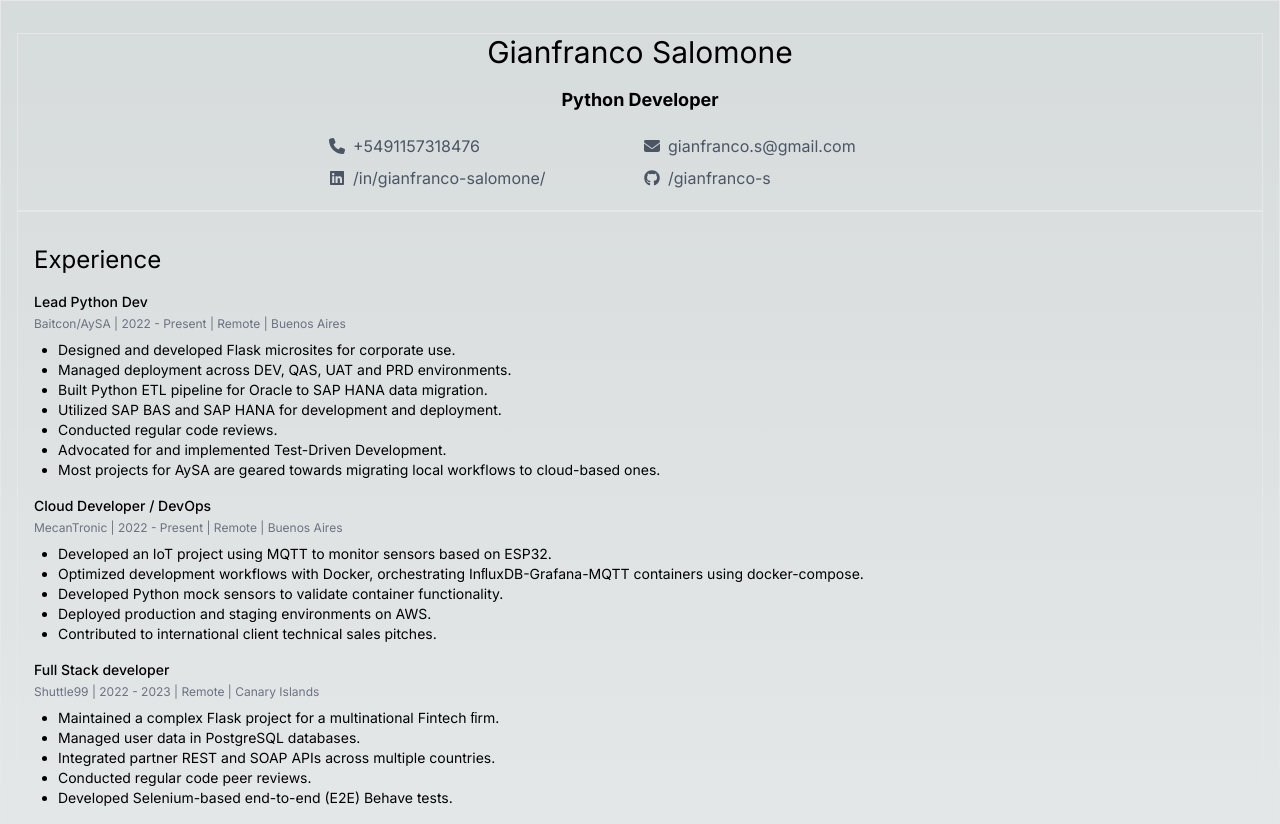
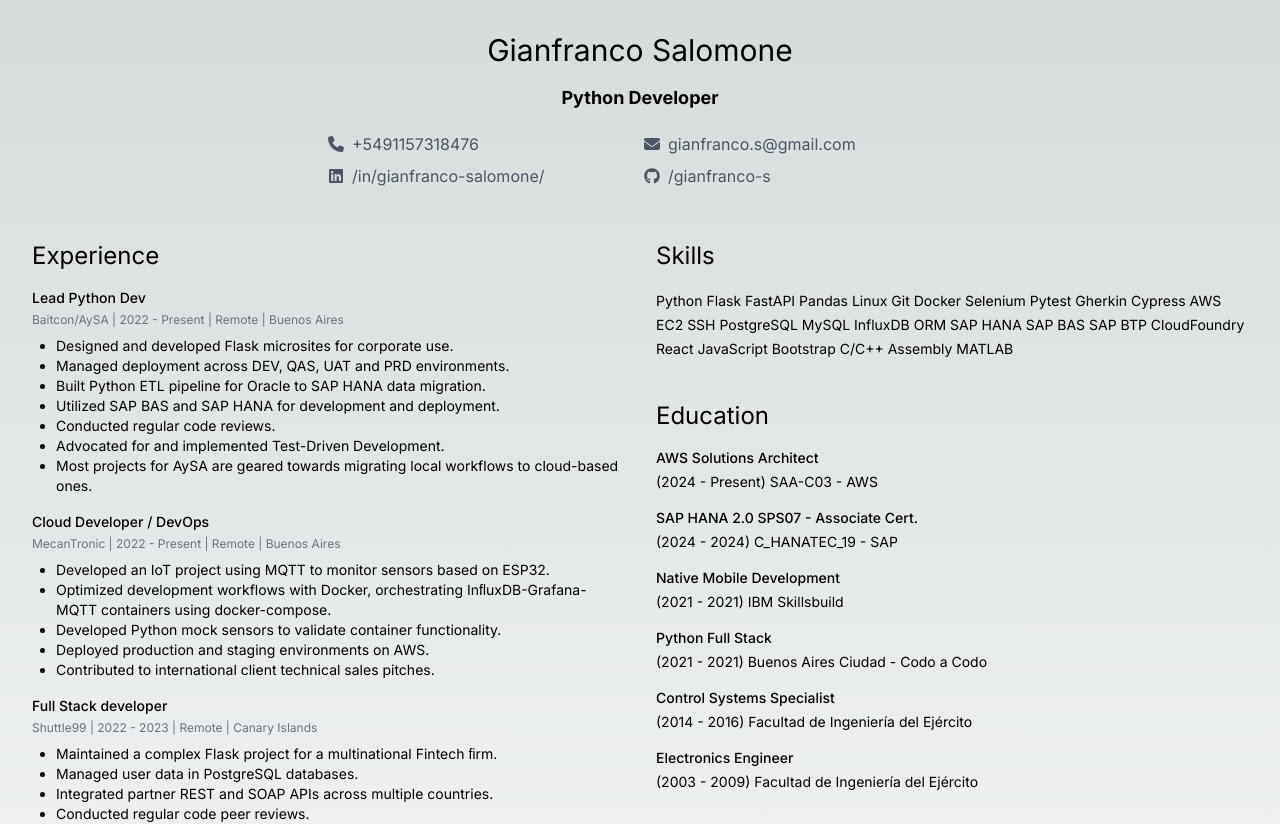
Before and after one commit to gianfranco-s/json-career-view, a Next.js app in the folder my-json-resume/: page / in a window 1280 px wide. Shown: the top 824 px of the page. Built offline with nearby package versions, Linux system fonts and the light colour scheme.

Commit message:
Show two columns of info

```diff
--- a/my-json-resume/src/app/page.tsx
+++ b/my-json-resume/src/app/page.tsx
@@ -9,10 +9,10 @@
 
 const Home = () => {
   return (
-    <div className="container mx-auto px-4 py-8 border">
+    <div className="container mx-auto px-4 py-8">
 
-      <div className="flex justify-center border">
-        <div className="w-full md:w-1/2"> {/* Center title and contact info */}
+      <div className="flex justify-center">
+        <div className="w-full md:w-1/2">
           <Title titleData={resumeData.titleData} />
           <div className="mb-5 mt-5">
             <ContactInfo contactInfo={resumeData.contactInfo} />
@@ -20,14 +20,14 @@
         </div>
       </div>
 
-
-      <div className="container mx-auto px-4 py-8 border">
+      <div className="flex flex-wrap">
+        <div className="container mx-auto px-4 py-8 w-full md:w-1/2">
           <div className="mb-10">
             <WorkExperienceCard workExperience={resumeData.workExperience} />
           </div>
         </div>
 
-      <div className="container mx-auto px-4 py-8 border">
+        <div className="container mx-auto px-4 py-8  w-full md:w-1/2 ">
           <div className="mb-10">
             <SkillsCard skills={resumeData.skills} />
           </div>
@@ -41,6 +41,7 @@
           <AboutCard about={resumeData.about} />
         </div>
       </div>
+    </div>
   );
 };
 export default Home;
```
Lines whose indentation alone changed are shown as unchanged.
